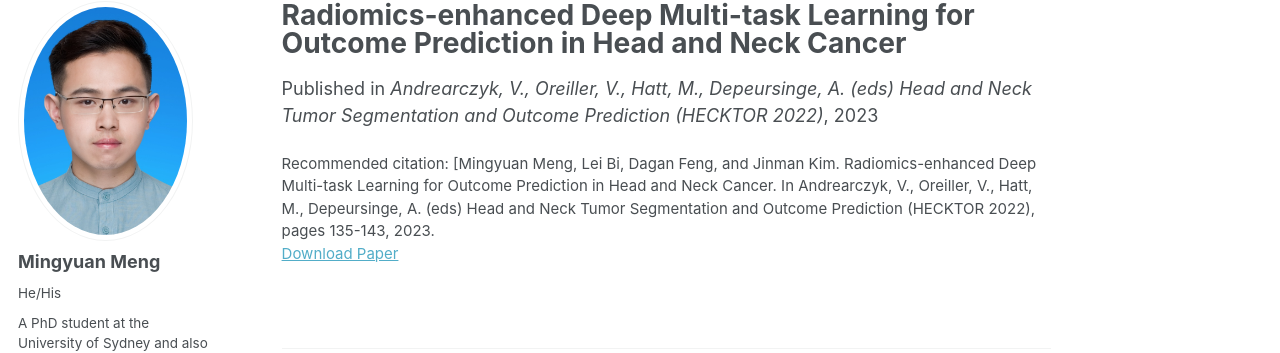
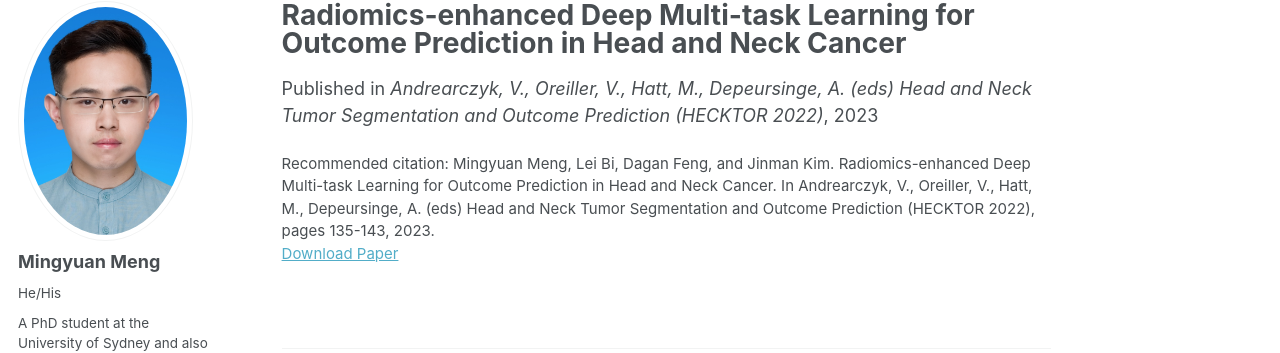
Before and after one commit to MungoMeng/mungomeng.github.io, a Jekyll site: the page built from _publications/Radiomics-enhanced_Deep_Multi-task_Learning_for_Outcome_Prediction_in_Head_and_Neck_Cancer.md, in a window 1280 px wide and 1072 px high. Shown: the part 105-458 px from the top of the window. Built offline with Jekyll 4.4.1, drawn with Linux system fonts in a browser that asks for light colours; some web fonts are replaced.

```diff
--- a/_publications/Radiomics-enhanced_Deep_Multi-task_Learning_for_Outcome_Prediction_in_Head_and_Neck_Cancer.md
+++ b/_publications/Radiomics-enhanced_Deep_Multi-task_Learning_for_Outcome_Prediction_in_Head_and_Neck_Cancer.md
@@ -7,5 +7,5 @@ date: 2023-03-18
 venue: 'Andrearczyk, V., Oreiller, V., Hatt, M., Depeursinge, A. (eds) Head and Neck Tumor Segmentation and Outcome Prediction (HECKTOR 2022)'
 slidesurl:
 paperurl: 'https://link.springer.com/chapter/10.1007/978-3-031-27420-6_14'
-citation: '[Mingyuan Meng, Lei Bi, Dagan Feng, and Jinman Kim. Radiomics-enhanced Deep Multi-task Learning for Outcome Prediction in Head and Neck Cancer. In Andrearczyk, V., Oreiller, V., Hatt, M., Depeursinge, A. (eds) Head and Neck Tumor Segmentation and Outcome Prediction (HECKTOR 2022), pages 135-143, 2023.'
+citation: 'Mingyuan Meng, Lei Bi, Dagan Feng, and Jinman Kim. Radiomics-enhanced Deep Multi-task Learning for Outcome Prediction in Head and Neck Cancer. In Andrearczyk, V., Oreiller, V., Hatt, M., Depeursinge, A. (eds) Head and Neck Tumor Segmentation and Outcome Prediction (HECKTOR 2022), pages 135-143, 2023.'
 ---
```
